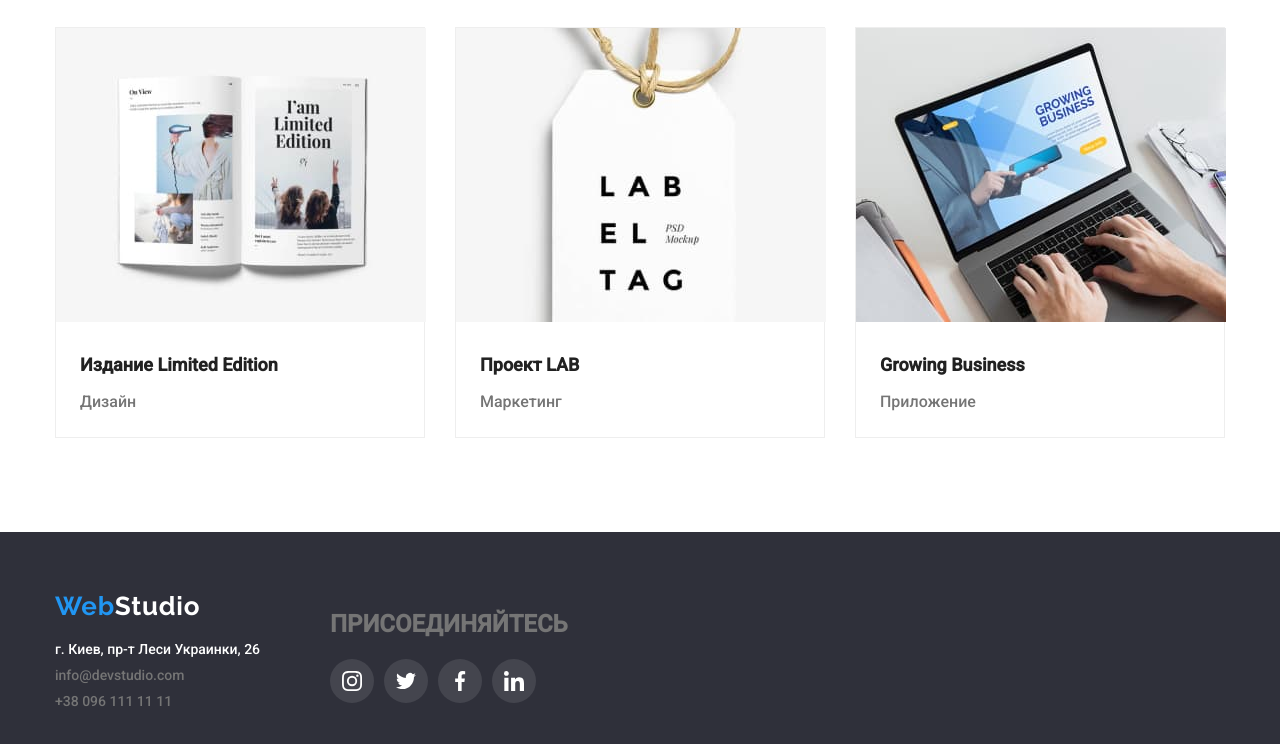
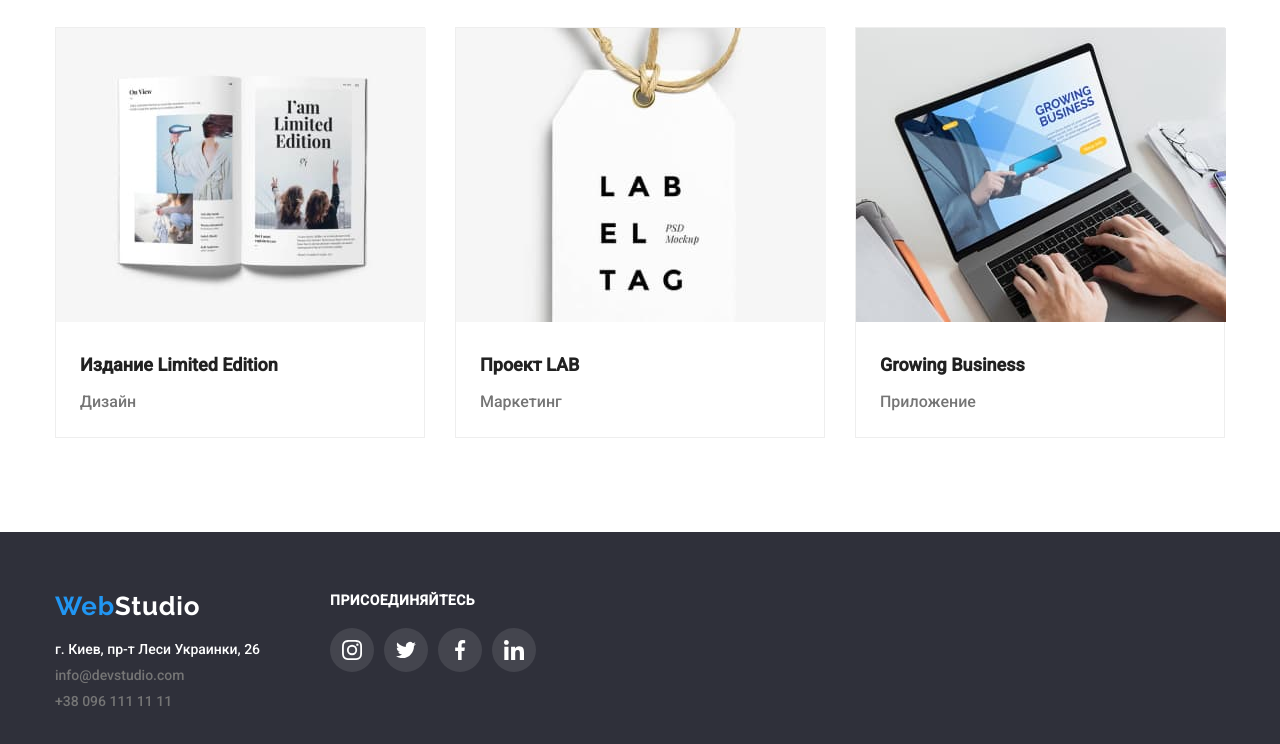
Before and after one commit to AlexKmetyuk/goit-markup-hw-04, a plain HTML site: page portfolio.html in a window 1280 px wide. Shown: the part 1120-1864 px from the top of the page. Drawn offline with nearby package versions, Linux system fonts and the light colour scheme.

Commit message:
внесены правки в подвал

```diff
--- a/portfolio.html
+++ b/portfolio.html
@@ -227,7 +227,7 @@
           </ul>
         </div>
         <div class="join-in">
-          <h2>ПРИСОЕДИНЯЙТЕСЬ</h2>
+          <p class="title">ПРИСОЕДИНЯЙТЕСЬ</p>
           <ul class="list social-networks">
             <li class="icon">
               <a class="link social-link" href="">
```
